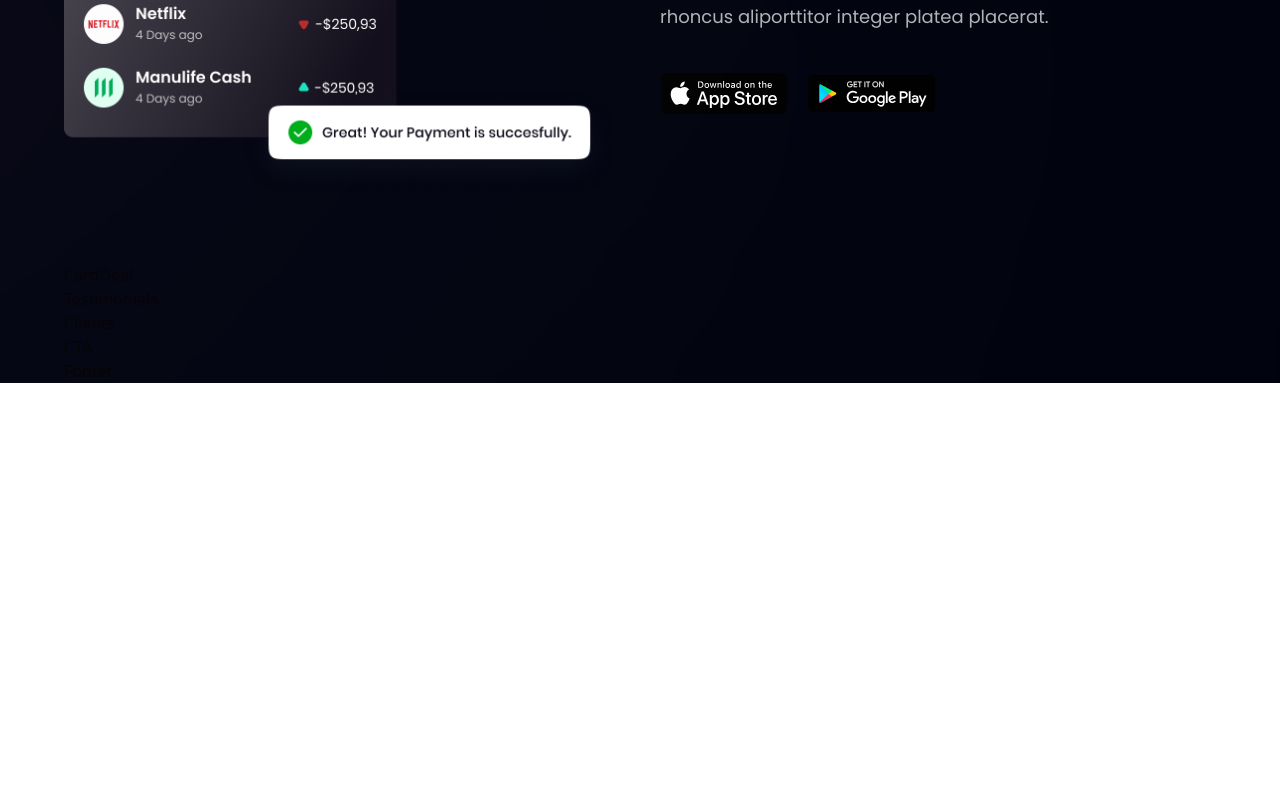
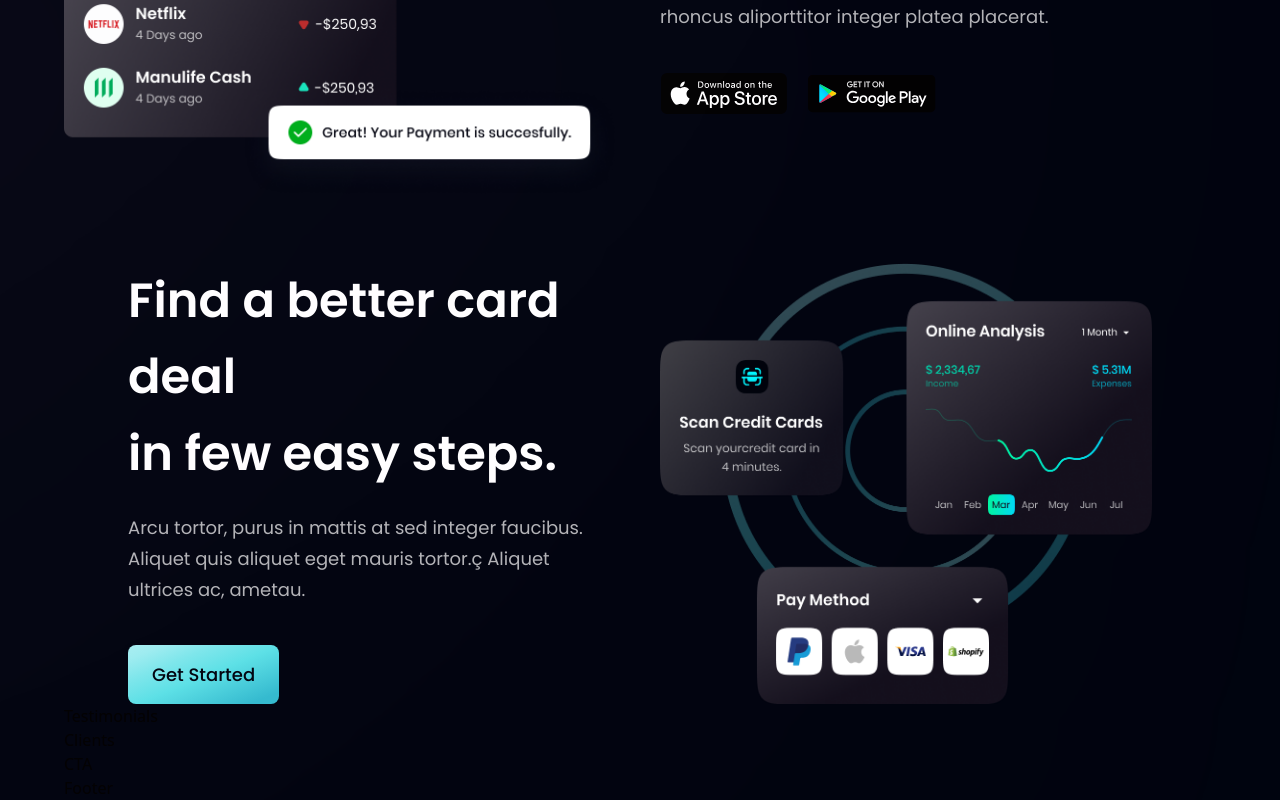
Before and after one commit to hessamimen/bank-spa, a React (Vite) app: page / in a window 1280 px wide. Shown: the part 1931-2731 px from the top of the page. Before the commit the page ends 2314 px from the top, so only its background shows below. Built offline with nearby package versions, Linux system fonts and the light colour scheme.

Commit message:
feat: The CardDeal component is created and styled

```diff
--- a/src/components/CardDeal.jsx
+++ b/src/components/CardDeal.jsx
@@ -1,7 +1,26 @@
 import React from "react";
+import { card } from "../assets";
+import Button from "./Button";
 
 const CardDeal = () => {
-  return <div>CardDeal</div>;
+  return (
+    <section className="flex md:flex-row flex-col sm:px-16 px-6">
+      <div className="flex-1 flex justify-center items-start flex-col">
+        <h2 className="font-poppins font-semibold xs:text-[48px] text-[40px] text-white xs:leading-[76.8px] leading-[66.8px] w-full">
+          Find a better card deal <br className="sm:block hidden" /> in few easy
+          steps.
+        </h2>
+        <p className="font-poppins font-normal text-dimWhite text-[18px] leading-[30.8px] max-w-[470px] mt-5">
+          Arcu tortor, purus in mattis at sed integer faucibus. Aliquet quis
+          aliquet eget mauris tortor.ç Aliquet ultrices ac, ametau.
+        </p>
+        <Button styles="mt-10" />
+      </div>
+      <div className="flex-1 flex justify-center items-center md:ml-10 ml-0 md:mt-0 mt-10 relative">
+        <img src={card} alt="card" className="w-full h-full" />
+      </div>
+    </section>
+  );
 };
 
 export default CardDeal;
```
